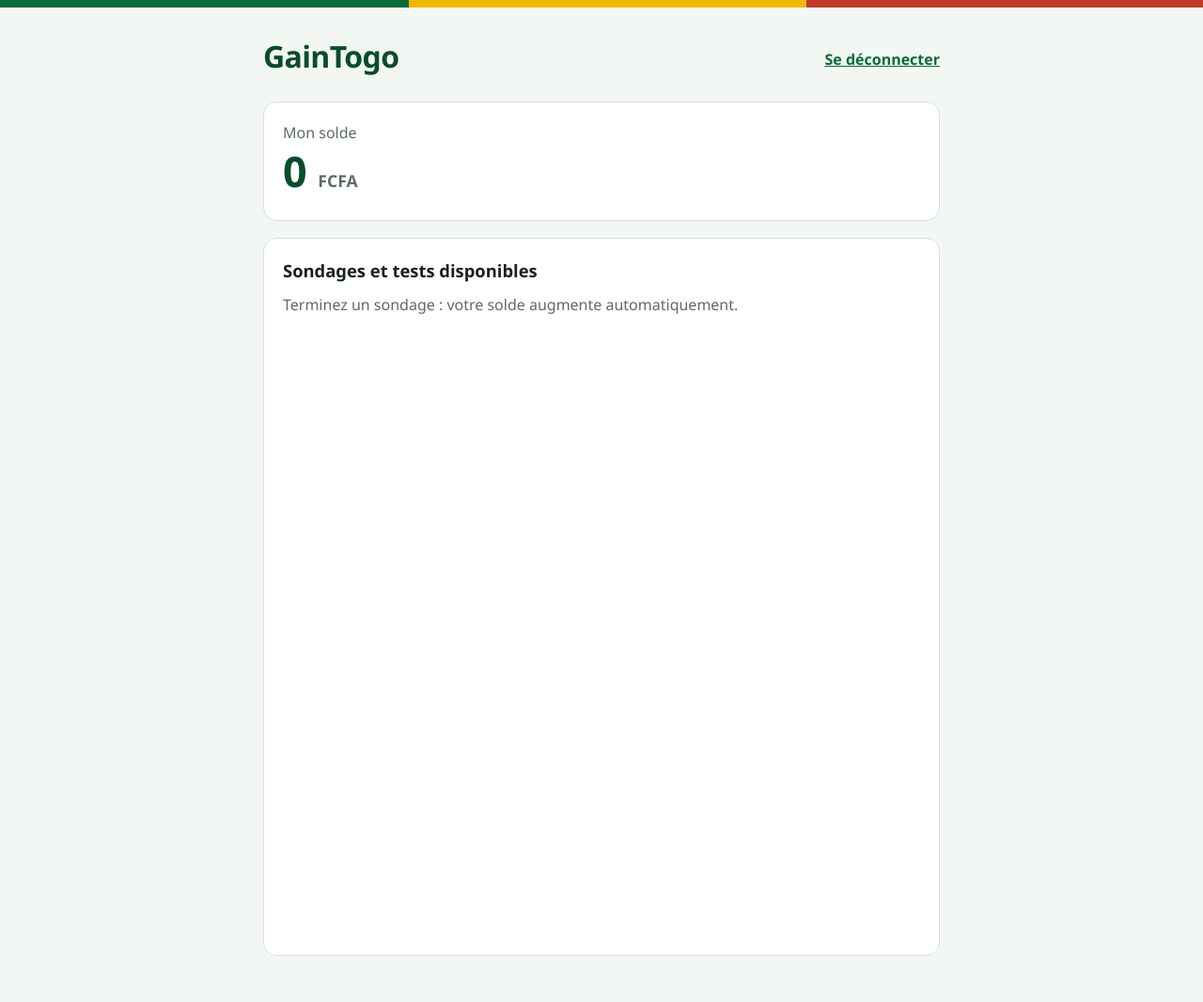
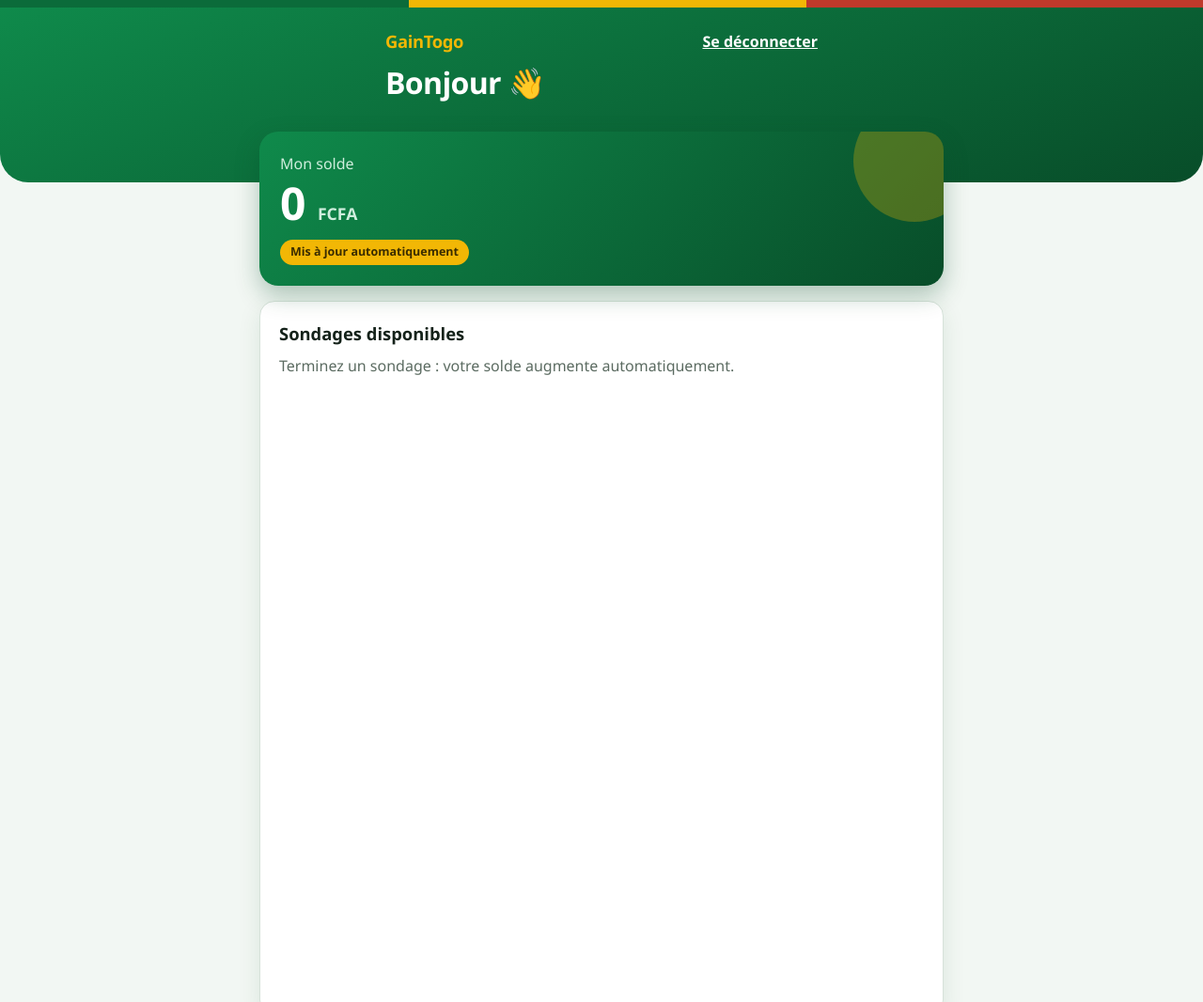
Before and after one commit to seignor28-bot/gaintogo, a plain HTML site: page dashboard.html in a window 1280 px wide. Shown: the top 1066 px of the page at 94% size. Drawn offline with Linux system fonts and the light colour scheme; no server answers.

Commit message:
Update dashboard.html

```diff
--- a/dashboard.html
+++ b/dashboard.html
@@ -4,22 +4,28 @@
 <meta charset="utf-8">
 <meta name="viewport" content="width=device-width, initial-scale=1">
 <title>Mon solde – GainTogo</title>
-<link rel="stylesheet" href="style.css">
+<link rel="stylesheet" href="design.css">
 </head>
 <body>
 <div class="bande"></div>
+<header class="hero">
+  <div class="hero-in">
+    <div class="haut">
+      <span class="marque">GainTogo</span>
+      <button id="sortir" class="lien" type="button">Se déconnecter</button>
+    </div>
+    <h1>Bonjour 👋</h1>
+    <p id="mail"></p>
+  </div>
+</header>
 <main class="large">
-  <div class="entete">
-    <h1>GainTogo</h1>
-    <button id="sortir" class="lien" type="button">Se déconnecter</button>
+  <div class="solde-carte">
+    <p class="sous">Mon solde</p>
+    <div class="solde"><span id="solde">0</span> <small>FCFA</small></div>
+    <span class="pastille">Mis à jour automatiquement</span>
   </div>
   <div class="carte">
-    <p class="sous" style="margin-bottom:4px">Mon solde</p>
-    <div class="solde"><span id="solde">0</span> <small>FCFA</small></div>
-    <p id="mail" class="sous" style="margin:8px 0 0"></p>
-  </div>
-  <div class="carte">
-    <h2>Sondages et tests disponibles</h2>
+    <h2>Sondages disponibles</h2>
     <p class="sous">Terminez un sondage : votre solde augmente automatiquement.</p>
     <iframe id="cpx" title="Sondages CPX Research"></iframe>
   </div>
```
